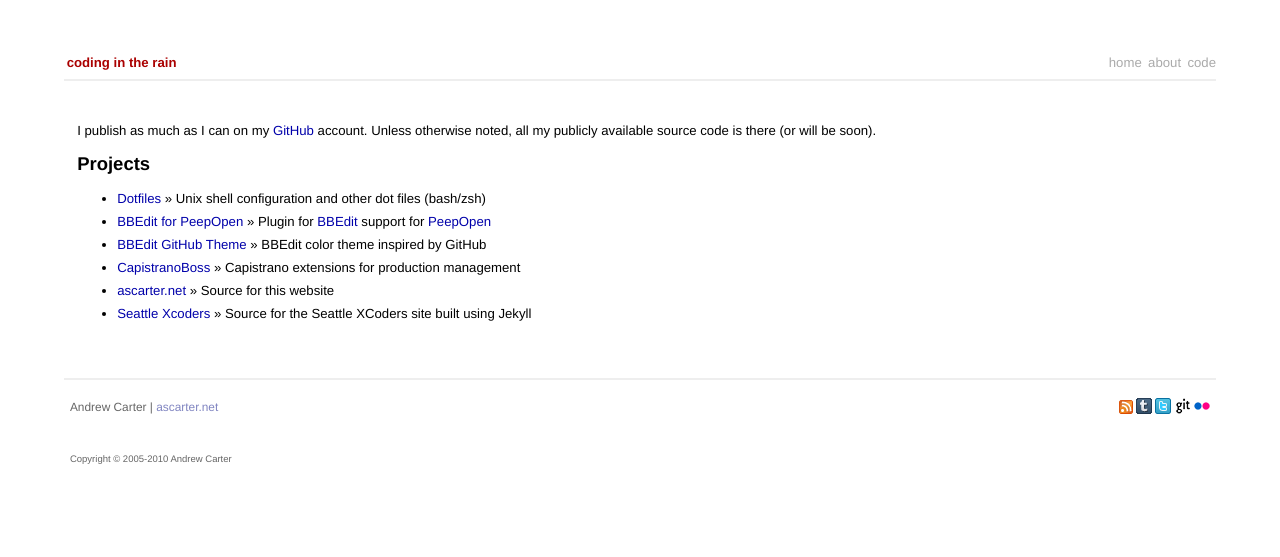
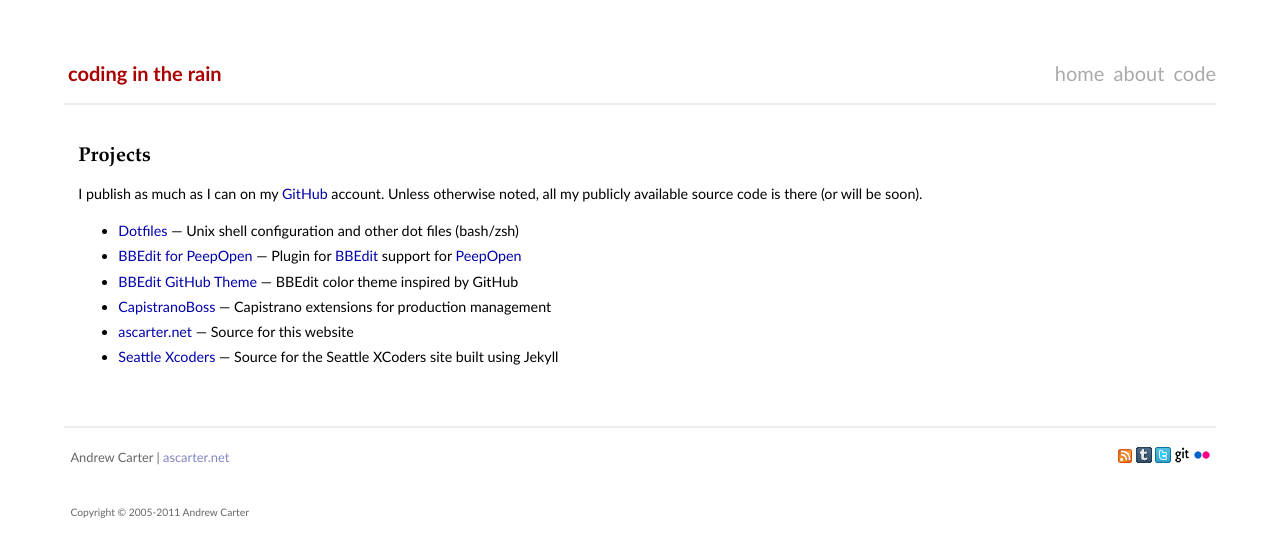
Before and after one commit to ascarter/ascarter.github.io, a Jekyll site: the page built from code.markdown, in a window 1280 px wide. Shown: the top 557 px of the page. Built offline with Jekyll 4.4.1, drawn with Linux system fonts in a browser that asks for light colours; Markdown is read by kramdown in place of the engine named in the settings.

Commit message:
Font and style changes
Changed body font to Gill Sans
Changed titles to Paltino
Removed >> characters
Updated copyright
Made title bigger

```diff
--- a/_includes/footer.html
+++ b/_includes/footer.html
@@ -11,5 +11,5 @@
 	</p>
 </div>
 <div id="copyright">
-	<p>Copyright &copy; 2005-2010 <a href="{{ site.url }}">Andrew Carter</a></p>
+	<p>Copyright &copy; 2005-2011 <a href="{{ site.url }}">Andrew Carter</a></p>
 </div>
--- a/code.markdown
+++ b/code.markdown
@@ -3,16 +3,16 @@ layout: default
 title: code
 ---
 
+# Projects
+
 I publish as much as I can on my [GitHub](http://github.com/ascarter/) account. Unless otherwise noted, all my publicly available source code is there (or will be soon).
 
-# Projects
-
-* [Dotfiles][dotfiles] &raquo; Unix shell configuration and other dot files (bash/zsh)
-* [BBEdit for PeepOpen][bbeditpeep] &raquo; Plugin for [BBEdit][bbedit] support for [PeepOpen][peepopen]
-* [BBEdit GitHub Theme][bbeditgithub] &raquo; BBEdit color theme inspired by GitHub
-* [CapistranoBoss][capboss] &raquo; Capistrano extensions for production management
-* [ascarter.net][ascarternet] &raquo; Source for this website
-* [Seattle Xcoders][xcoders] &raquo; Source for the Seattle XCoders site built using Jekyll
+* [Dotfiles][dotfiles] &mdash; Unix shell configuration and other dot files (bash/zsh)
+* [BBEdit for PeepOpen][bbeditpeep] &mdash; Plugin for [BBEdit][bbedit] support for [PeepOpen][peepopen]
+* [BBEdit GitHub Theme][bbeditgithub] &mdash; BBEdit color theme inspired by GitHub
+* [CapistranoBoss][capboss] &mdash; Capistrano extensions for production management
+* [ascarter.net][ascarternet] &mdash; Source for this website
+* [Seattle Xcoders][xcoders] &mdash; Source for the Seattle XCoders site built using Jekyll
 
 [dotfiles]: https://github.com/ascarter/dotfiles
 [bbeditpeep]: https://github.com/ascarter/PeepOpen-EditorSupport
--- a/css/site.css
+++ b/css/site.css
@@ -15,8 +15,11 @@ body {
 	text-align: center;
 	margin: 0;
 	background-color: #ffffff;
-	font: normal 12px helvetica, arial, clean, sans-serif;
-	*font-size: small;
+	font-family: "Gill Sans", "Gill Sans MT", Calibri, sans-serif;
+	font-size: small;
+	font-style: normal;
+	font-variant: normal;
+	font-weight: normal;
 }
 
 /*--------------------------------------------------------------
@@ -25,14 +28,17 @@ body {
 
 h1 {
 	font-size: 1.4em;
+    font-family: Palatino, “Palatino Linotype”, “Hoefler Text”, Times, “Times New Roman”, serif;
 }
 
 h2 {
 	font-size: 1.0em;
+    font-family: Palatino, “Palatino Linotype”, “Hoefler Text”, Times, “Times New Roman”, serif;
 }
 
 h3 {
 	font-size: 0.8em;
+    font-family: Palatino, “Palatino Linotype”, “Hoefler Text”, Times, “Times New Roman”, serif;
 }
 
 p {
@@ -72,8 +78,8 @@ ul li {
 
 ul span {
 	color: #aaa;
-	font-family: Menlo, Monaco, Consolas, monospace;
 	font-size: 0.8em;
+	padding-right: 0.8em;
 }
 
 pre {
@@ -102,6 +108,8 @@ pre {
  --------------------------------------------------------------*/
 
 #header {
+	font-family: "Gill Sans", "Gill Sans MT", Calibri, sans-serif;
+	font-size: 1.4em;
 	padding: 1em 0em 2em 0em;
 	border-bottom: 2px solid #eee;
 }
@@ -173,6 +181,7 @@ pre {
  --------------------------------------------------------------*/
 
 #footer {
+	font-family: "Gill Sans", "Gill Sans MT", Calibri, sans-serif;
 	font-size: 0.9em;
 	color: #666;
 	border-top: 2px solid #eee;
@@ -223,6 +232,7 @@ pre {
 }
 
 .post .title {
+    font-family: Palatino, “Palatino Linotype”, “Hoefler Text”, Times, “Times New Roman”, serif;
 	font-size: 1.5em;
 	margin-bottom: 1.4em;
 	font-weight: bold;
--- a/index.markdown
+++ b/index.markdown
@@ -12,7 +12,7 @@ title: home
 
 <ul class="posts">
 	{% for post in site.posts offset:5 limit:10  %}
-	<li><span>{{ post.date | date: "%b %d" }}</span> &raquo; <a href="{{ post.url }}">{{ post.title | xml_escape }}</a></li>
+	<li><span>{{ post.date | date: "%b %d" }}</span><a href="{{ post.url }}">{{ post.title | xml_escape }}</a></li>
 	{% endfor %}
 </ul>
 
```
